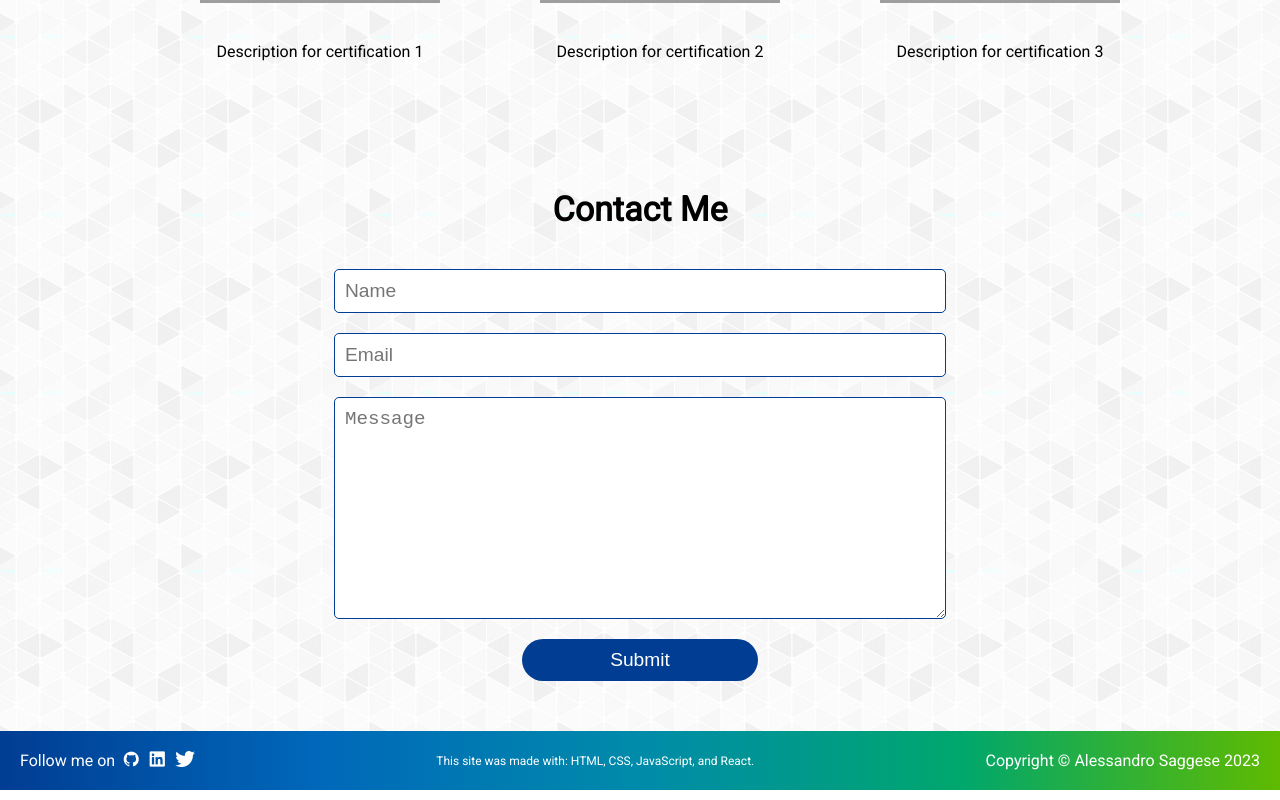
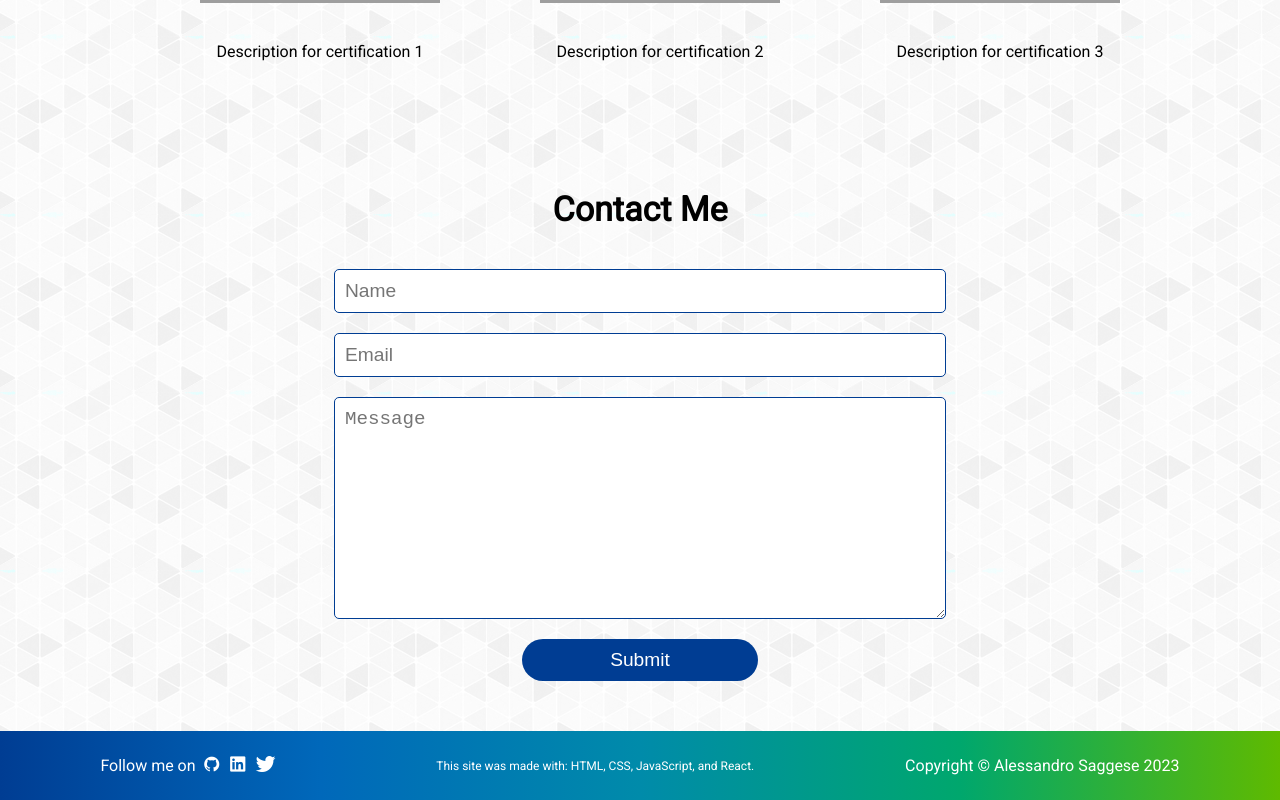
Before and after one commit to asaggse/my-personal-website, a React (Create React App) app: page / in a window 1280 px wide. Shown: the part 2470-3270 px from the top of the page. Built offline with nearby package versions, Linux system fonts and the light colour scheme; grey boxes are pictures that could not be loaded.

Commit message:
Update Footer.css

```diff
--- a/src/components/Footer.css
+++ b/src/components/Footer.css
@@ -1,9 +1,8 @@
 footer {
     display: flex;
-    justify-content: space-between;
-    /* justify-content: center; */
+    justify-content: space-around;
     align-items: center;
-    padding: 20px;
+    padding: 25px;
     background-image: linear-gradient(to right, #003d93, #0068ba, #008baa, #00a76d, #5fba00);
     color: #fff;
 }
```
